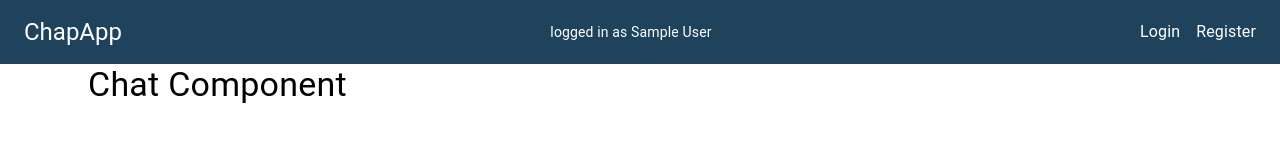
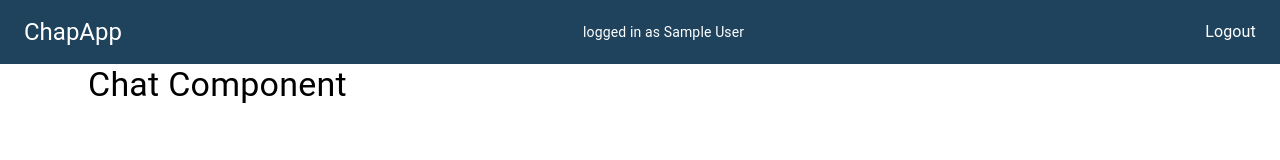
Before and after one commit to NyanLinHtoo/Real-Time-Chat-App, a React (Vite) app in the folder client/: page /chat in a window 1280 px wide. Shown: the top 160 px of the page. Built offline with nearby package versions, Linux system fonts and the light colour scheme; sample sign-in values are in the browser's storage.

Commit message:
add logout

```diff
--- a/client/src/components/NavBar.jsx
+++ b/client/src/components/NavBar.jsx
@@ -1,6 +1,7 @@
 import { useContext } from "react";
 import { AuthContext } from "../context/AuthContext";
 import { useNavigate, useLocation } from "react-router-dom";
+import PropTypes from "prop-types";
 import {
   Container,
   createTheme,
@@ -11,7 +12,7 @@ import {
 } from "@mui/material";
 
 const NavBar = () => {
-  const { user } = useContext(AuthContext);
+  const { user, logoutUser } = useContext(AuthContext);
   const navigate = useNavigate();
   const location = useLocation();
 
@@ -29,16 +30,38 @@ const NavBar = () => {
 
   const handleNavigation = (path) => {
     if (user) {
-      console.log("I have user");
       if (location.pathname !== "/chat") {
         navigate("/chat", { replace: true });
       }
     } else {
-      console.log("No user");
       if (location.pathname !== path) {
         navigate(path, { replace: true });
       }
     }
+  };
+
+  const handleLogout = (path) => {
+    logoutUser();
+    navigate(path, { replace: true });
+  };
+
+  const NavItem = ({ text, path, onClick }) => (
+    <Typography
+      onClick={onClick || (() => handleNavigation(path))}
+      sx={{
+        backgroundColor: "inherit",
+        cursor: "pointer",
+        color: "inherit",
+      }}>
+      {text}
+    </Typography>
+  );
+
+  // Add prop types for NavItem
+  NavItem.propTypes = {
+    text: PropTypes.string.isRequired,
+    path: PropTypes.string,
+    onClick: PropTypes.func,
   };
 
   return (
@@ -68,24 +91,14 @@ const NavBar = () => {
             spacing={2}
             alignItems="center"
             sx={{ backgroundColor: "inherit" }}>
-            <Typography
-              onClick={() => handleNavigation("/login")}
-              sx={{
-                backgroundColor: "inherit",
-                cursor: "pointer",
-                color: "inherit",
-              }}>
-              Login
-            </Typography>
-            <Typography
-              onClick={() => handleNavigation("/register")}
-              sx={{
-                backgroundColor: "inherit",
-                cursor: "pointer",
-                color: "inherit",
-              }}>
-              Register
-            </Typography>
+            {user ? (
+              <NavItem text="Logout" onClick={handleLogout} />
+            ) : (
+              <>
+                <NavItem text="Login" path="/login" />
+                <NavItem text="Register" path="/register" />
+              </>
+            )}
           </Stack>
         </Toolbar>
       </Container>
@@ -93,4 +106,6 @@ const NavBar = () => {
   );
 };
 
+// Add prop types for NavItem
+
 export default NavBar;
--- a/client/src/context/AuthContext.jsx
+++ b/client/src/context/AuthContext.jsx
@@ -57,6 +57,11 @@ export const AuthContextProvider = ({ children }) => {
     [registerInfo]
   );
 
+  const logoutUser = useCallback(() => {
+    localStorage.removeItem("User");
+    setUser(null);
+  }, []);
+
   return (
     <AuthContext.Provider
       value={{
@@ -66,6 +71,7 @@ export const AuthContextProvider = ({ children }) => {
         registerUser,
         registerError,
         isRegisterLoading,
+        logoutUser,
       }}>
       {children}
     </AuthContext.Provider>
```
